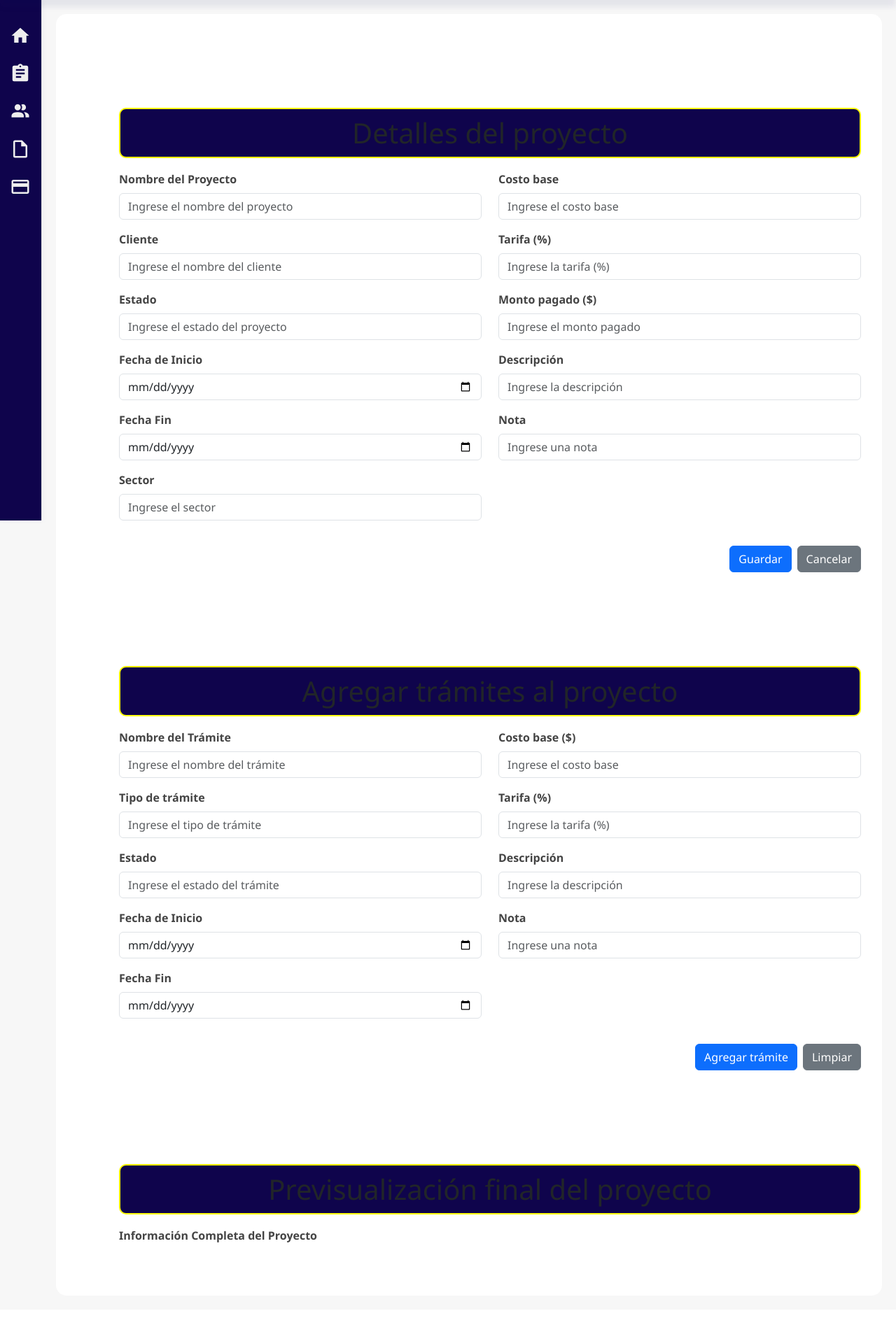
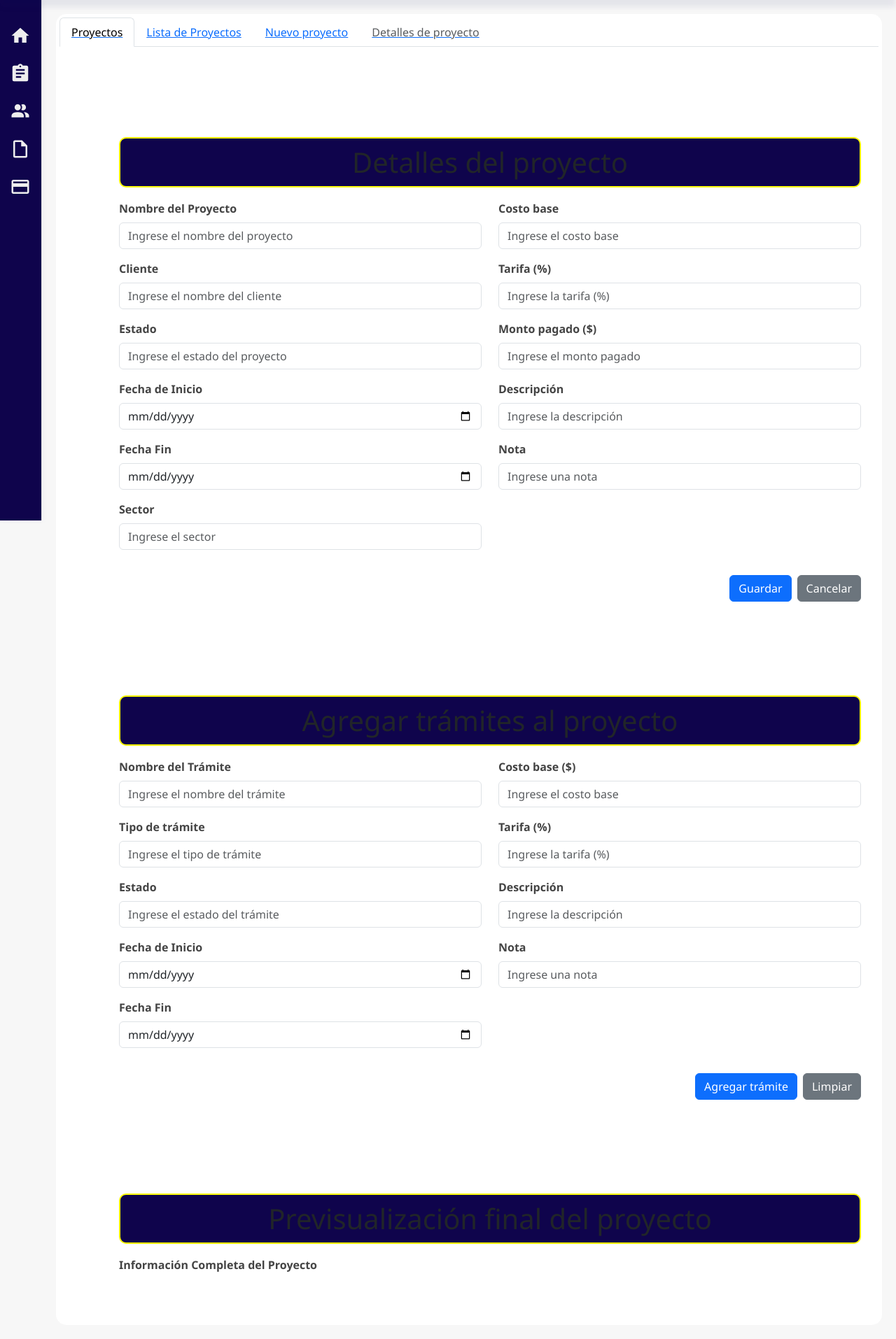
Before and after one commit to WilliamOG28/SCAYFLOW, a Django app: page /proyectos/nuevo in a window 1280 px wide. Shown: the part 56-1970 px from the top of the page at 70% size. Before the commit the page ends 1832 px from the top, so only its background shows below. Run offline with Django 5.2, Linux system fonts and the light colour scheme.

Commit message:
Template proyectos

```diff
--- a/SCAY/Proyectos/templates/proyectos/nuevo_proyecto.html
+++ b/SCAY/Proyectos/templates/proyectos/nuevo_proyecto.html
@@ -1,8 +1,7 @@
-{% extends "base.html" %}
+{% extends "proyectos/proyectos.html" %}
+{% block title %} Nuevo proyecto {% endblock %}
 
-{% block title %} Proyectos {% endblock %}
-
-{% block content %}
+{% block proyectos_content %}
        <div class="container ">
                     <h1 class="mt-5">Detalles del proyecto</h1>
                     <form>
@@ -62,7 +61,6 @@
                         </div>
                     </form>
                 </div>
-
                 <div class="container">
                     <h1 class="mt-5">Agregar trámites al proyecto</h1>
                     <form>
--- /dev/null
+++ b/SCAY/Proyectos/templates/proyectos/proyectos.html
@@ -0,0 +1,25 @@
+{% extends "base.html" %}
+
+{% block title %} Proyectos {% endblock %}
+
+{% block content %}
+    <div>
+        <ul class="nav nav-tabs" id="myTab" role="tablist">
+            <li class="nav-item" role="presentation">
+                <a href="{% url 'proyectos' %}"><button class="nav-link active" id="home-tab" data-bs-toggle="tab" data-bs-target="#home-tab-pane" type="button" role="tab" aria-controls="home-tab-pane" aria-selected="true">Proyectos</button></a>
+            </li>
+            <li class="nav-item" role="presentation">
+                <a href="{% url 'nuevo' %}"><button class="nav-link" id="profile-tab" data-bs-toggle="tab" data-bs-target="#profile-tab-pane" type="button" role="tab" aria-controls="profile-tab-pane" aria-selected="false">Lista de Proyectos</button></a>
+            </li>
+            <li class="nav-item" role="presentation">
+                <a href="{% url 'gestionar' %}"><button class="nav-link" id="contact-tab" data-bs-toggle="tab" data-bs-target="#contact-tab-pane" type="button" role="tab" aria-controls="contact-tab-pane" aria-selected="false">Nuevo proyecto</button></a>
+            </li>
+            <li class="nav-item" role="presentation">
+                <a href="{% url 'detalles' %}"><button class="nav-link" id="disabled-tab" data-bs-toggle="tab" data-bs-target="#disabled-tab-pane" type="button" role="tab" aria-controls="disabled-tab-pane" aria-selected="false" disabled>Detalles de proyecto</button></a>
+            </li>
+        </ul>
+    </div>
+    <div>
+        {% block proyectos_content %}{% endblock %}
+    </div>
+{% endblock %}
--- a/SCAY/Proyectos/urls.py
+++ b/SCAY/Proyectos/urls.py
@@ -7,7 +7,7 @@ urlpatterns = [
 
     #Url para proyectos
     path('proyectos', views.proyectos, name='proyectos'),
-    path('proyectos/nuevo', views.nuevo, name='nuevo_proyecto'),
-    path('proyectos/gestionar', views.gestionar, name='gestion_proyecto'),
-    path('proyectos/detalles', views.detalles, name='detalles_proyecto'),
+    path('proyectos/nuevo', views.nuevo, name='nuevo'),
+    path('proyectos/gestionar', views.gestionar, name='gestionar'),
+    path('proyectos/detalles', views.detalles, name='detalles'),
     ]
--- a/SCAY/Proyectos/views.py
+++ b/SCAY/Proyectos/views.py
@@ -6,11 +6,11 @@ def base(request):
 
 #Vistas para proyectos
 def proyectos(request):
-    return render(request,'proyectos/nuevo_proyecto.html')
+    return render(request,'proyectos/proyectos.html')
 def nuevo(request):
     return render(request,'proyectos/nuevo_proyecto.html')
 def gestionar(request):
-    return render(request,'proyectos/nuevo_proyecto.html')
+    return render(request,'proyectos/gestion_proyecto.html')
 def detalles(request):
     return render(request,'proyectos/nuevo_proyecto.html')
 # Create your views here.
```
